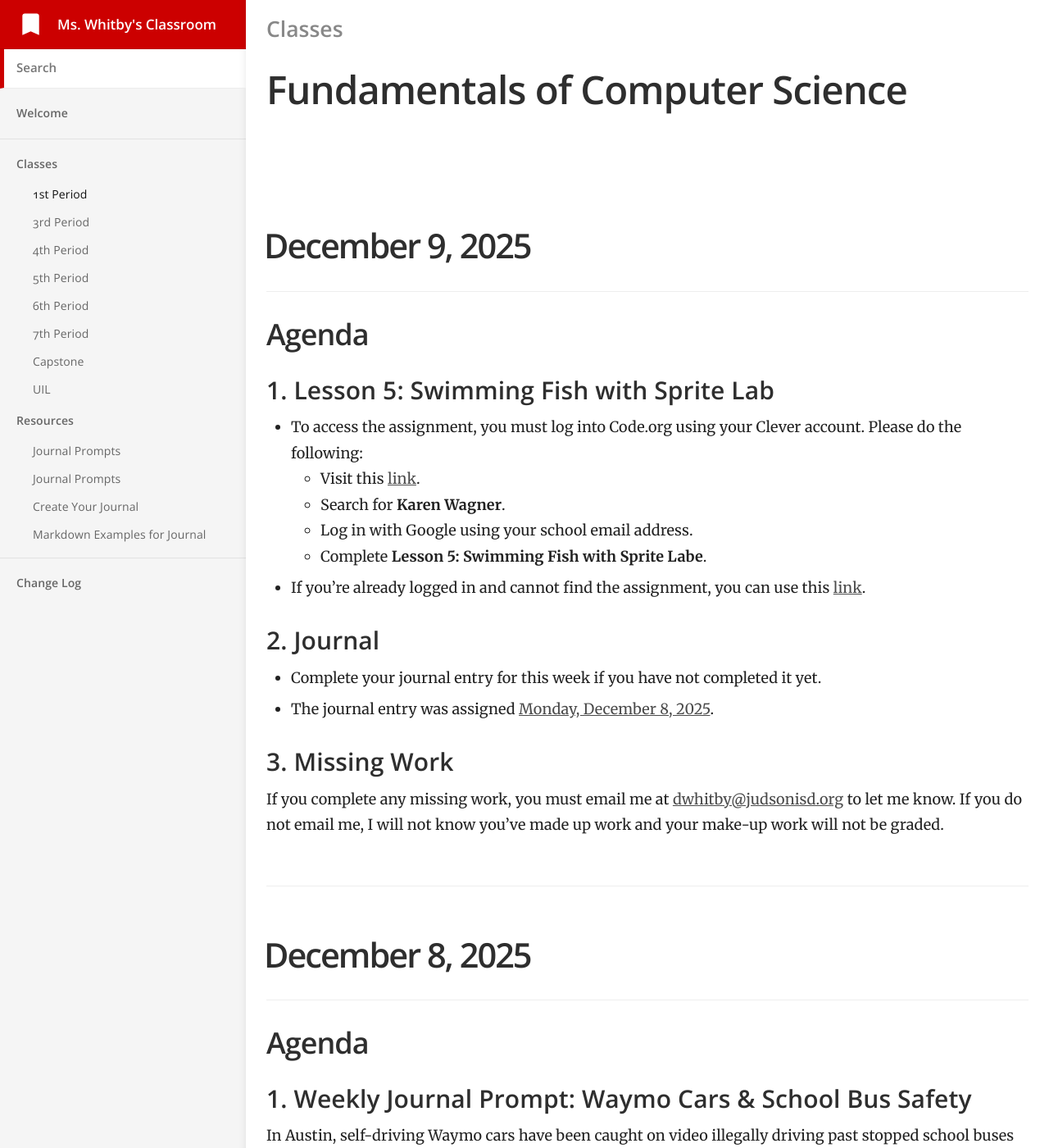
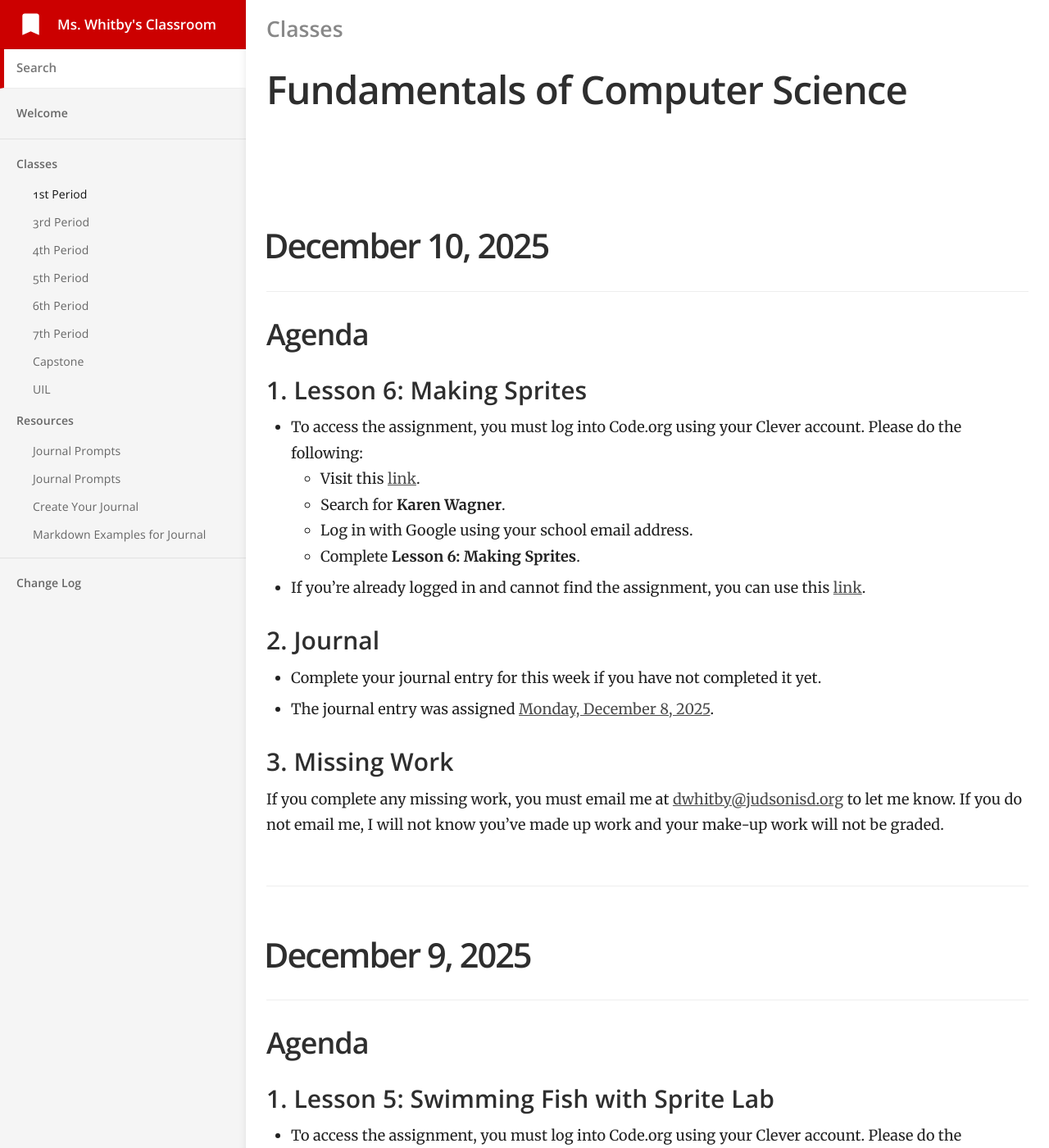
Before and after one commit to mswhitby/classroom, a Jekyll site: the page built from _docs/classes/1st.md, in a window 1280 px wide and 1400 px high. Shown: the whole window at 82% size. Built offline with Jekyll 4.4.1, drawn with Linux system fonts in a browser that asks for light colours; some of the changed text lies outside the part shown.

Commit message:
Updated lessons

```diff
--- a/_docs/classes/1st.md
+++ b/_docs/classes/1st.md
@@ -4,6 +4,30 @@ subtitle: Fundamentals of Computer Science
 category: Classes
 order: 1
 ---
+
+# December 10, 2025
+
+## Agenda
+
+### 1. Lesson 6: Making Sprites
+- To access the assignment, you must log into Code.org using your Clever account. Please do the following:
+    - Visit this [link](https://clever.com/oauth/district-picker?client_id=2f27405716644a951b23&redirect_uri=https%3A%2F%2Fstudio.code.org%2Fusers%2Fauth%2Fclever%2Fcallback&response_type=code&state=ede33ff61289cf32708a0f54079cdd23e31d0b0a02b0e0e8).
+    - Search for **Karen Wagner**.
+    - Log in with Google using your school email address.
+    - Complete **Lesson 6: Making Sprites**.
+
+- If you're already logged in and cannot find the assignment, you can use this [link](https://studio.code.org/courses/express-2025/units/1/lessons/6/levels/1).
+
+### 2. Journal
+
+- Complete your journal entry for this week if you have not completed it yet.
+- The journal entry was assigned [Monday, December 8, 2025](https://github.com/mswhitby/classroom/blob/main/_docs/resources/journal.md#december-8-2025).
+
+### 3. Missing Work
+
+If you complete any missing work, you must email me at <dwhitby@judsonisd.org> to let me know. If you do not email me, I will not know you've made up work and your make-up work will not be graded.
+
+----
 
 # December 9, 2025
 
@@ -14,7 +38,7 @@ order: 1
     - Visit this [link](https://clever.com/oauth/district-picker?client_id=2f27405716644a951b23&redirect_uri=https%3A%2F%2Fstudio.code.org%2Fusers%2Fauth%2Fclever%2Fcallback&response_type=code&state=ede33ff61289cf32708a0f54079cdd23e31d0b0a02b0e0e8).
     - Search for **Karen Wagner**.
     - Log in with Google using your school email address.
-    - Complete **Lesson 5: Swimming Fish with Sprite Labe**.
+    - Complete **Lesson 5: Swimming Fish with Sprite Lab**.
 
 - If you're already logged in and cannot find the assignment, you can use this [link](https://studio.code.org/courses/express-2025/units/1/lessons/5/levels/1).
 
```
Also changed, not shown: _docs/classes/3rd.md (+25 -1 lines), _docs/classes/7th.md (+25 -1 lines).
